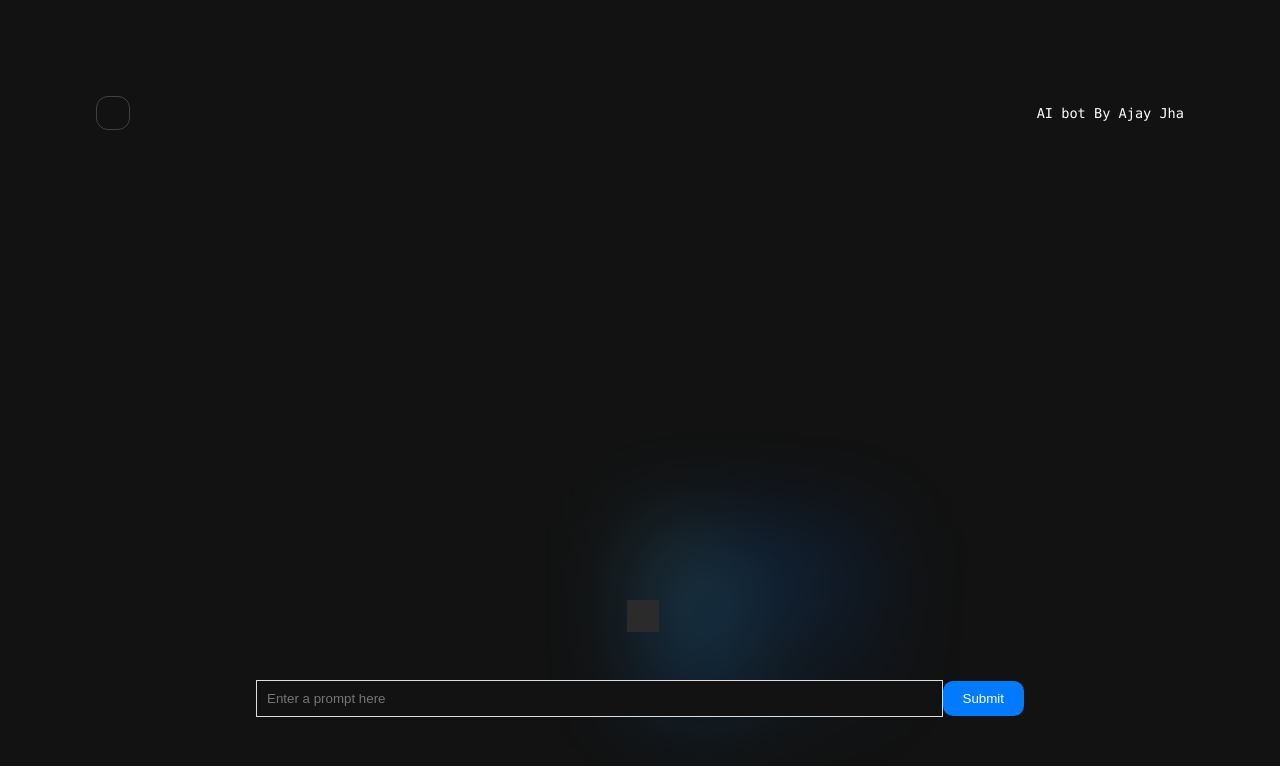
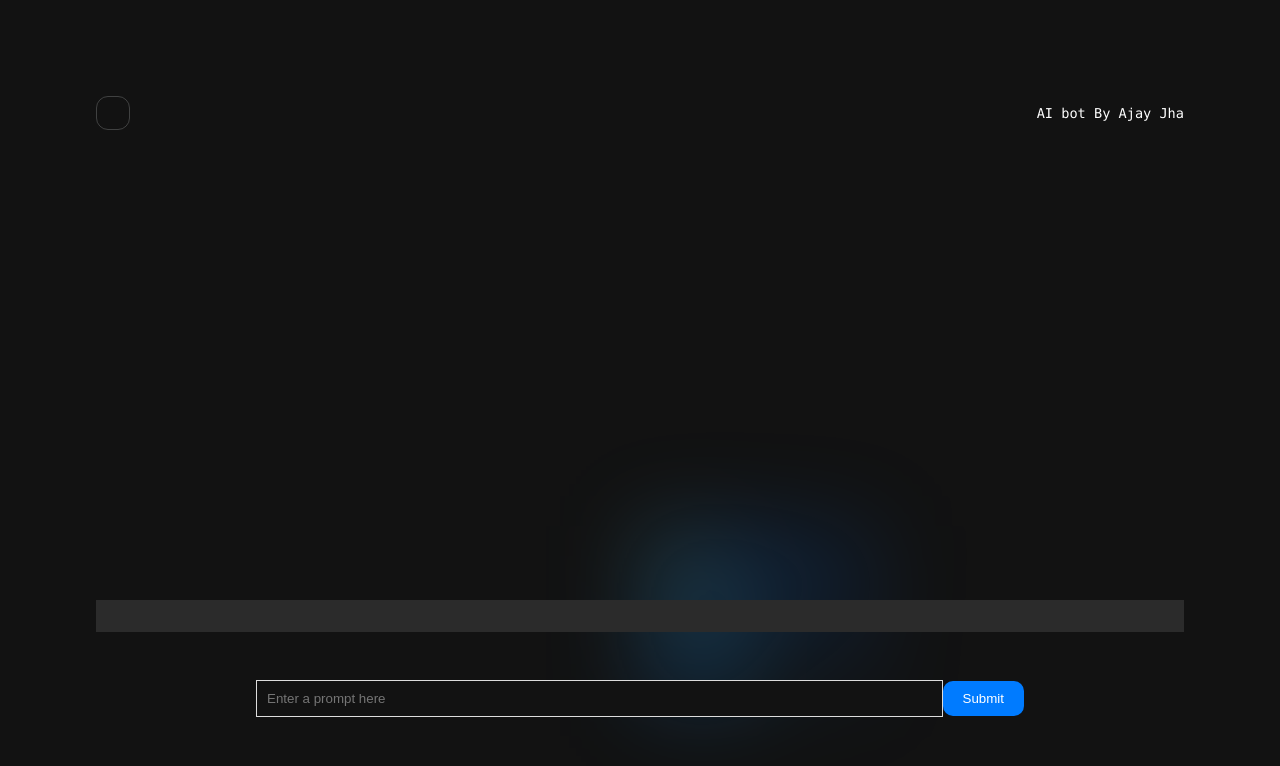
Before and after one commit to ajayjhaDev/AI-bot-Frontend, a Next.js app: page / in a window 1280 px wide. Shown: the top 766 px of the page. Built offline with nearby package versions, Linux system fonts and the light colour scheme; what @nextui-org/react would draw is missing.

Commit message:
100 added

```diff
--- a/src/pages/index.js
+++ b/src/pages/index.js
@@ -68,13 +68,13 @@ export default function Home() {
           </div>
         </div>
 
-        <div className={styles.center}>
+        <div className={styles.center} style={{ width: "100%" }}>
           {isLoading ? (
             <div style={{ position: "relative", bottom: "50px" }}>
               <HashLoader color={"#36d7b7"} />
             </div>
           ) : (
-            <div style={{ width: "80%" }}>
+            <div style={{ width: "100%" }}>
               <SyntaxHighlighter language="javascript" style={darcula}>
                 {data}
               </SyntaxHighlighter>
```
